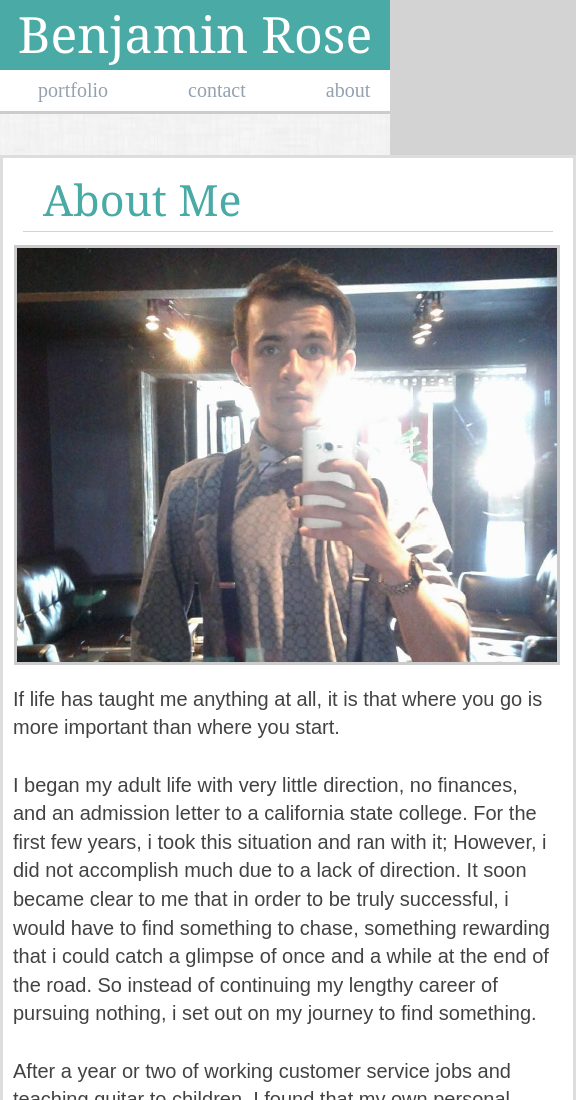
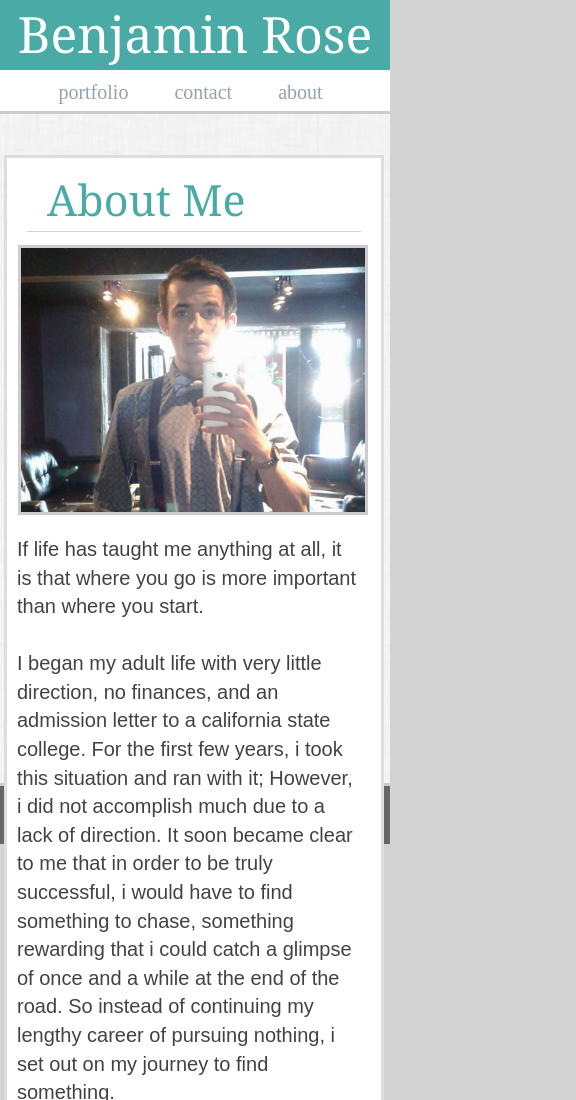
Before and after one commit to benoctopus/Responsive-Portfolio, a plain HTML site: page index.html in a window 390 px wide. Shown: the top 1100 px of the page, 576 px wide, since content can reach past the window. Drawn offline with Linux system fonts and the light colour scheme.

Commit message:
fixed mobile header scaling final draft

```diff
--- a/assets/css/style.css
+++ b/assets/css/style.css
@@ -305,9 +305,10 @@ a:active {
 
 }
 
-@media screen and (max-width: 768px) {
+@media screen and (max-width: 680px) {
     #content {
-        width: 570px;
+        width: 96%;
+        margin-left: 4px;
         z-index: 3;
     }
 
@@ -364,14 +365,13 @@ a:active {
     .link_box {
         border: none;
         float:  none;
-        padding-left: 0%;
-        width: 409px;
-        margin: 10px auto 0 auto;
+        margin: 12px 0 0 -9px;
+        text-align:  center;
     }
 
     .top_link {
         border: none;
-        padding: 0px 38px 0 38px;
+        padding: 0px 21px 0 21px;
         float: none;
         /* text-align:  center; */
     }
```
